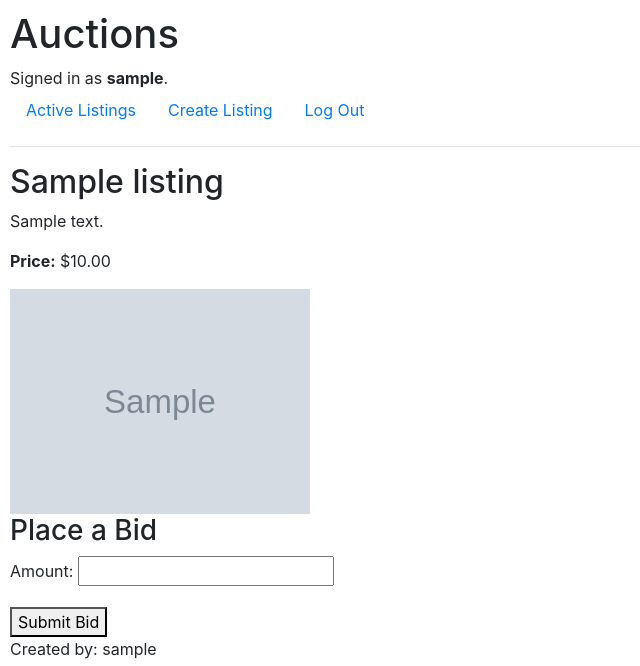
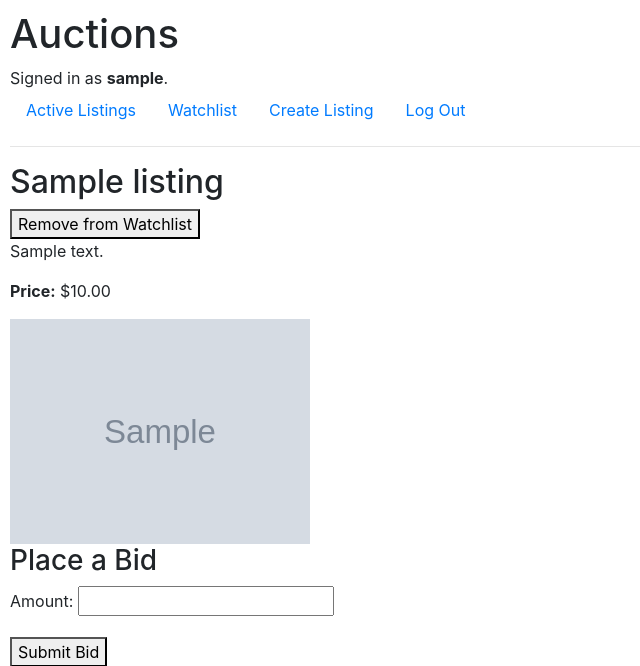
Before and after one commit to kja-ne/django-commerce, a Django app: page /listing/1 in a window 1280 px wide. Shown: the top 666 px of the page, without its empty margins (0-640 px from the left). Run offline with Django 3.2, Linux system fonts and the light colour scheme; a user stored in the database is signed in; tables that the repository leaves empty hold one stand-in row (values such as "Sample post"); grey boxes marked "Sample" are stand-in pictures; some libraries are stand-ins or nearby versions.

Commit message:
15 Added a Watclist

```diff
--- a/auctions/templates/auctions/layout.html
+++ b/auctions/templates/auctions/layout.html
@@ -22,6 +22,9 @@
             </li>
             {% if user.is_authenticated %}
                 <li class="nav-item">
+                    <a class="nav-link" href="{% url 'watchlist' %}">Watchlist</a>
+                </li>
+                <li class="nav-item">
                     <a class="nav-link" href="{% url 'create_listing' %}">Create Listing</a>
                 </li>
                 <li class="nav-item">
--- a/auctions/templates/auctions/listing.html
+++ b/auctions/templates/auctions/listing.html
@@ -3,6 +3,19 @@
 {% block body %}
 
 <h2>{{ listing.title }}</h2>
+{% if user.is_authenticated %}
+
+    <form action="{% url 'toggle_watchlist' listing.id %}" method="POST">
+        {% csrf_token %}
+
+        {% if user in listing.watchlist.all %}
+            <button type="submit">Remove from Watchlist</button>
+        {% else %}
+            <button type="submit">Add to Watchlist</button>
+        {% endif %}
+    </form>
+
+{% endif %}
 
 <p>{{ listing.description }}</p>
 
--- a/auctions/urls.py
+++ b/auctions/urls.py
@@ -9,4 +9,6 @@ urlpatterns = [
     path("register", views.register, name="register"),
     path("create", views.create_listing, name="create_listing"),
     path("listing/<int:listing_id>", views.listing_detail, name="listing_detail"),
+    path("watchlist/<int:listing_id>", views.toggle_watchlist, name="toggle_watchlist"),
+    path("watchlist", views.watchlist, name="watchlist"),
 ]
--- a/auctions/views.py
+++ b/auctions/views.py
@@ -136,3 +136,24 @@ def listing_detail(request, listing_id):
         "form": form,
         "message": message
     })
+
+
+@login_required
+def toggle_watchlist(request, listing_id):
+    listing = get_object_or_404(Listing, pk=listing_id)
+
+    if request.user in listing.watchlist.all():
+        listing.watchlist.remove(request.user)
+    else:
+        listing.watchlist.add(request.user)
+
+    return HttpResponseRedirect(reverse("listing_detail", args=[listing_id]))
+
+
+@login_required
+def watchlist(request):
+    listings = request.user.watchlist.all()
+
+    return render(request, "auctions/watchlist.html", {
+        "listings": listings
+    })
```
Also changed, not shown: auctions/templates/auctions/watchlist.html (added, +17 -0 lines).
